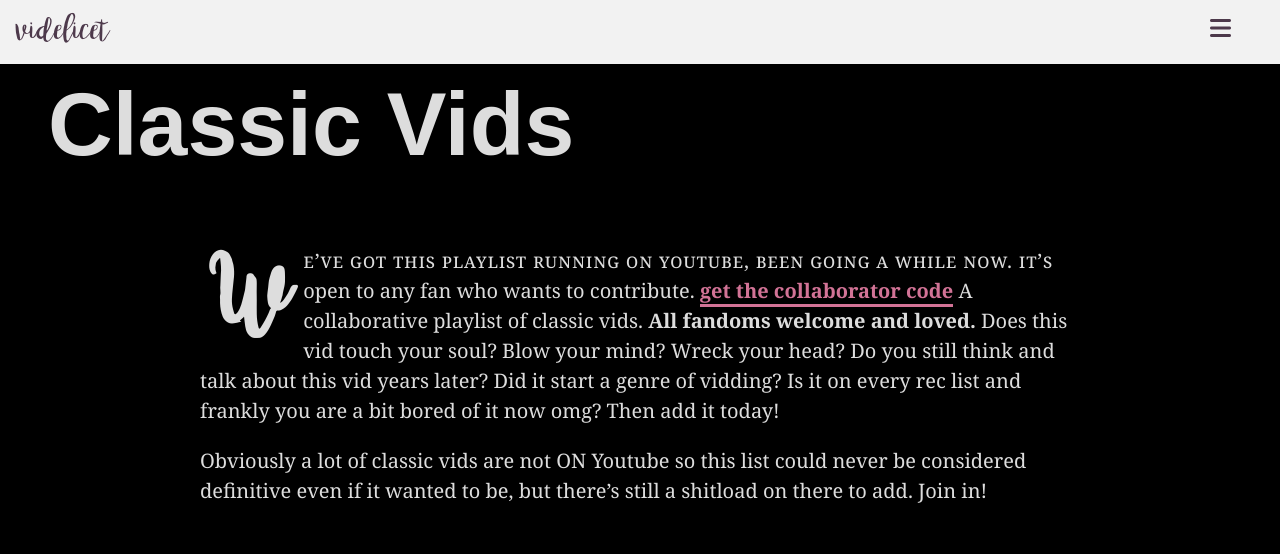
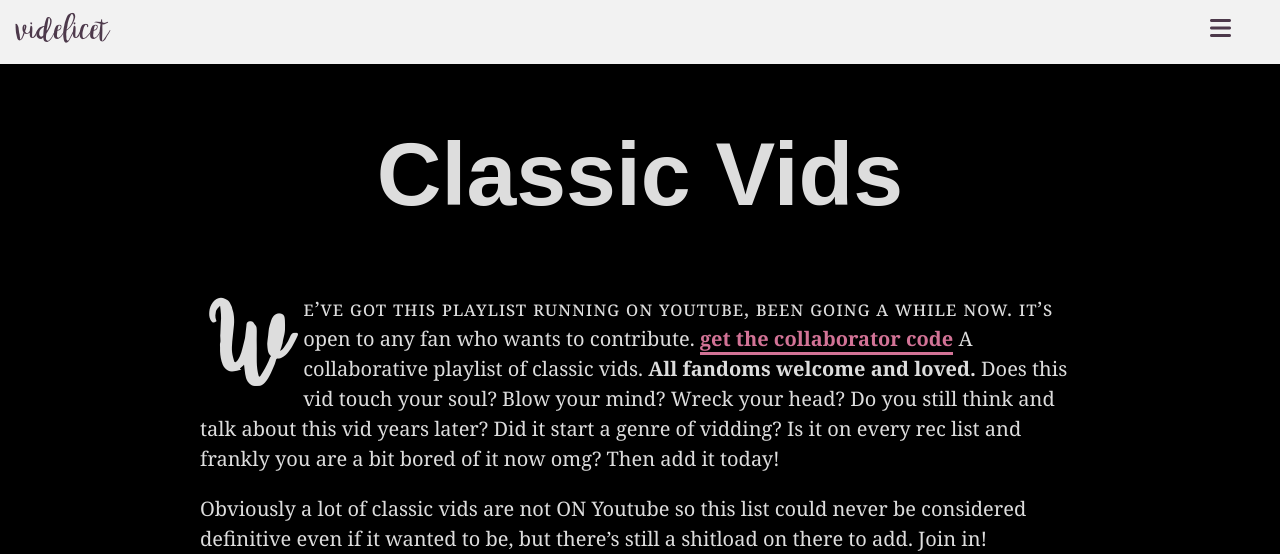
Before and after one commit to limithub/videlicet, a Jekyll site: the page built from _posts/2017-03-04-classics.md, in a window 1280 px wide and 1400 px high. Shown: the top 554 px of the window. Built offline with Jekyll 4.4.1, drawn with Linux system fonts in a browser that asks for light colours; nearby versions of some CDN libraries; comment, search, counter and statistics services are not loaded; grey boxes are pictures that could not be loaded.

Commit message:
classic vids completed

```diff
--- a/_posts/2017-03-04-classics.md
+++ b/_posts/2017-03-04-classics.md
@@ -9,20 +9,27 @@
 fonts: [Oswald]
 resources: |
 code: |
+ article header, article footer {display:none;}
  article {background:#000; color:#ddd;}
+ article h2 {font-size:7vw; text-align:center}
+ #classics {height:100vh}
 categories: [articles, vidding, resources]
 ---
-
-<ul class="slideshow">
+<div class="slideshow" id="classics">
+<ul class="slides">
 <li>
 <div class="copy" markdown="1">
+## Classic Vids
+
 We've got this playlist running on Youtube, been going a while now. It's open to any fan who wants to contribute. [get the collaborator code](https://www.youtube.com/playlist?list=PLliE8mqiSLjwAANCaBK4wytB4FpTuc94E&jct=9fapxv7N6lBvGB9WTlQBgfKNjBA2yg) A collaborative playlist of classic vids. <strong>All fandoms welcome and loved.</strong> Does this vid touch your soul? Blow your mind? Wreck your head? Do you still think and talk about this vid years later? Did it start a genre of vidding? Is it on every rec list and frankly you are a bit bored of it now omg? Then add it today!
 
 Obviously a lot of classic vids are not ON Youtube so this list could never be considered definitive even if it wanted to be, but there's still a shitload on there to add. Join in!
 </div>
 </li>
 <li>
-<div class="video"><iframe width="560" height="315" src="https://www.youtube.com/embed/videoseries?list=PLliE8mqiSLjwAANCaBK4wytB4FpTuc94E" frameborder="0" allowfullscreen></iframe></div>
+<div class="video">
+<iframe width="560" height="315" src="https://www.youtube.com/embed/videoseries?list=PLliE8mqiSLjwAANCaBK4wytB4FpTuc94E" frameborder="0" allowfullscreen></iframe>
+</div>
 </li>
-
 </ul>
+</div>
```
